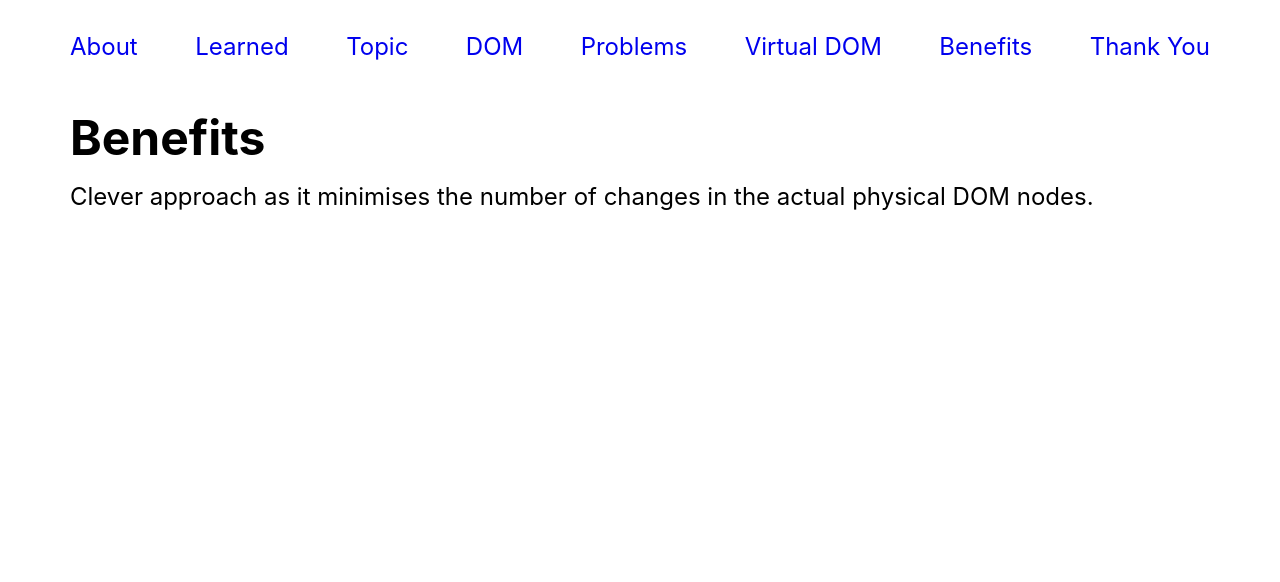
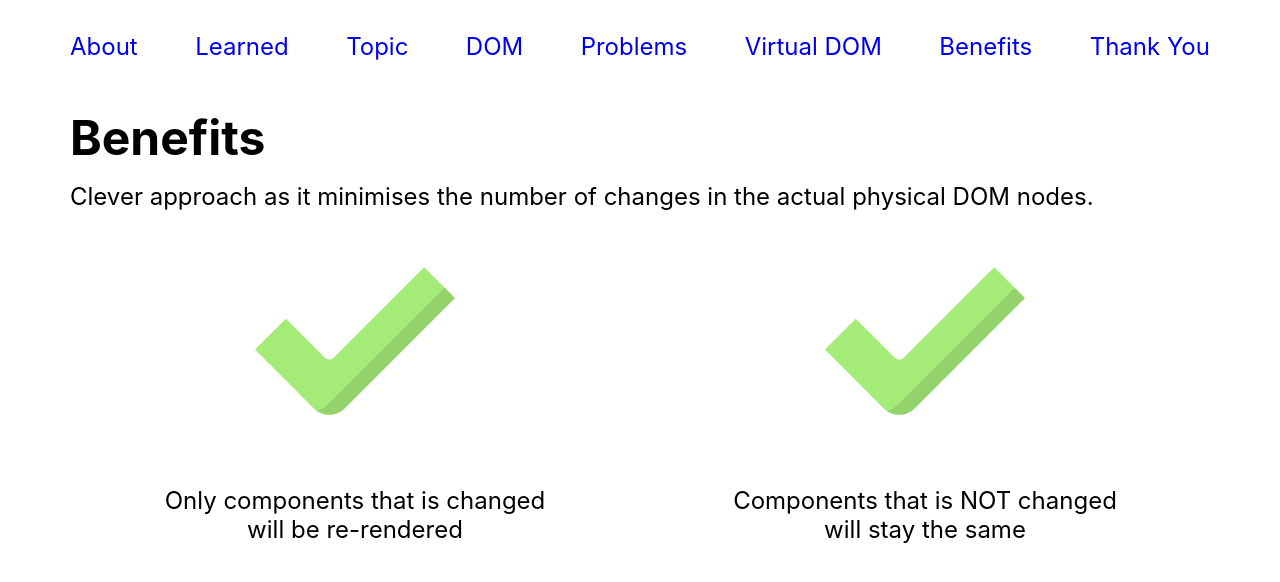
Before and after one commit to nhantran3395/eea-demo-virtual-dom-nhan-tran, a React (Create React App) app: page /benefit in a window 1280 px wide. Shown: the top 582 px of the page. Built offline with nearby package versions, Linux system fonts and the light colour scheme.

Commit message:
feat: add icons and contents on to benefits page

```diff
--- a/src/pages/BenefitPage.tsx
+++ b/src/pages/BenefitPage.tsx
@@ -1,3 +1,5 @@
+import checkIcon from '../imgs/check.svg';
+
 function BenefitPage() {
   return (
     <div>
@@ -7,12 +9,45 @@ function BenefitPage() {
         physical DOM nodes.
       </div>
 
-      {/* <ul>
-        <li>
-          Clever as it minimises the number of changes in the actual physical
-          DOM nodes
+      <ul
+        style={{
+          display: 'flex',
+          flexDirection: 'row',
+          marginTop: '30px  ',
+        }}>
+        <li
+          style={{
+            flex: 1,
+            display: 'flex',
+            flexDirection: 'column',
+            justifyContent: 'center',
+            alignItems: 'center',
+          }}>
+          <img
+            src={checkIcon}
+            alt=""
+            style={{ width: '200px', marginBottom: '45px' }}
+          />
+          <p>Only components that is changed </p>
+          <p>will be re-rendered</p>
         </li>
-      </ul> */}
+        <li
+          style={{
+            flex: 1,
+            display: 'flex',
+            flexDirection: 'column',
+            justifyContent: 'center',
+            alignItems: 'center',
+          }}>
+          <img
+            src={checkIcon}
+            alt=""
+            style={{ width: '200px', marginBottom: '45px' }}
+          />
+          <p>Components that is NOT changed</p>
+          <p> will stay the same</p>
+        </li>
+      </ul>
     </div>
   );
 }
```
Also changed, not shown: src/imgs/check.svg (added).
